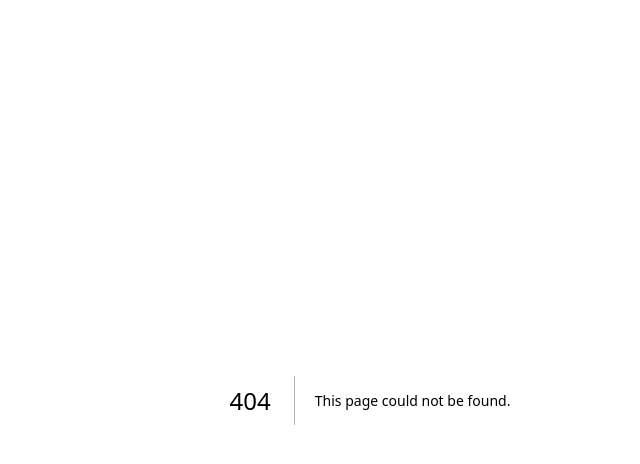
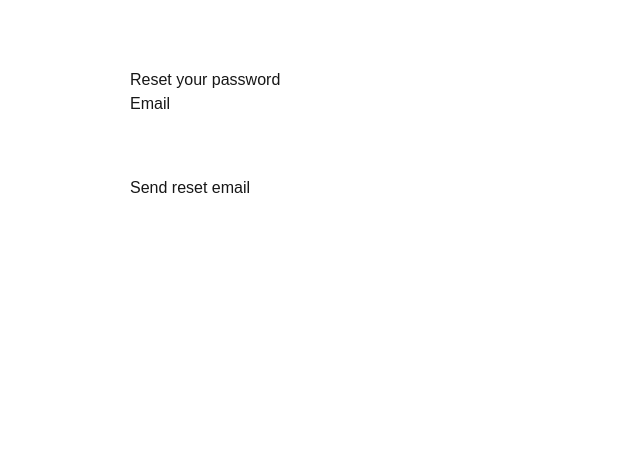
Before and after one commit to fouzan01/thunderbloop, a Next.js app: page /auth/forgot in a window 1280 px wide. Before the commit this address had no page. Shown: the top 464 px of the page, without its empty margins (270-910 px from the left). Built offline with nearby package versions, Linux system fonts and the light colour scheme; no server answers.

Commit message:
Add forgot-password page; add Google provider and update login/signup pages

```diff
--- /dev/null
+++ b/app/auth/forgot/page.tsx
@@ -0,0 +1,63 @@
+"use client";
+
+import React, { useState } from "react";
+import { sendPasswordResetEmail } from "firebase/auth";
+import { auth } from "@/lib/firebaseClient";
+
+export default function ForgotPasswordPage() {
+  const [email, setEmail] = useState("");
+  const [status, setStatus] = useState<string | null>(null);
+  const [error, setError] = useState<string | null>(null);
+  const [loading, setLoading] = useState(false);
+
+  const onSubmit = async (e: React.FormEvent) => {
+    e.preventDefault();
+    setStatus(null);
+    setError(null);
+    if (!email || email.trim().length < 5) {
+      setError("Enter a valid email address.");
+      return;
+    }
+    setLoading(true);
+    try {
+      await sendPasswordResetEmail(auth, email.trim());
+      setStatus("Password reset email sent. Check your inbox/spam.");
+      setEmail("");
+    } catch (err: any) {
+      const code = err?.code ?? "";
+      if (code === "auth/invalid-email") setError("Invalid email address.");
+      else if (code === "auth/user-not-found")
+        setError("No account found with that email.");
+      else if (code === "auth/too-many-requests")
+        setError("Too many requests. Try again later.");
+      else setError(err?.message ?? "Failed to send reset email.");
+    } finally {
+      setLoading(false);
+    }
+  };
+
+  return (
+    <div style={{ maxWidth: 520, margin: "48px auto", padding: 20 }}>
+      <h1>Reset your password</h1>
+      <form onSubmit={onSubmit}>
+        <label>
+          Email
+          <input
+            type="email"
+            required
+            value={email}
+            onChange={(e) => setEmail(e.target.value)}
+            style={{ display: "block", width: "100%", padding: 8, marginTop: 8 }}
+          />
+        </label>
+
+        <button type="submit" disabled={loading} style={{ marginTop: 12 }}>
+          {loading ? "Sending..." : "Send reset email"}
+        </button>
+      </form>
+
+      {status && <div style={{ color: "green", marginTop: 12 }}>{status}</div>}
+      {error && <div style={{ color: "crimson", marginTop: 12 }}>{error}</div>}
+    </div>
+  );
+}
```
